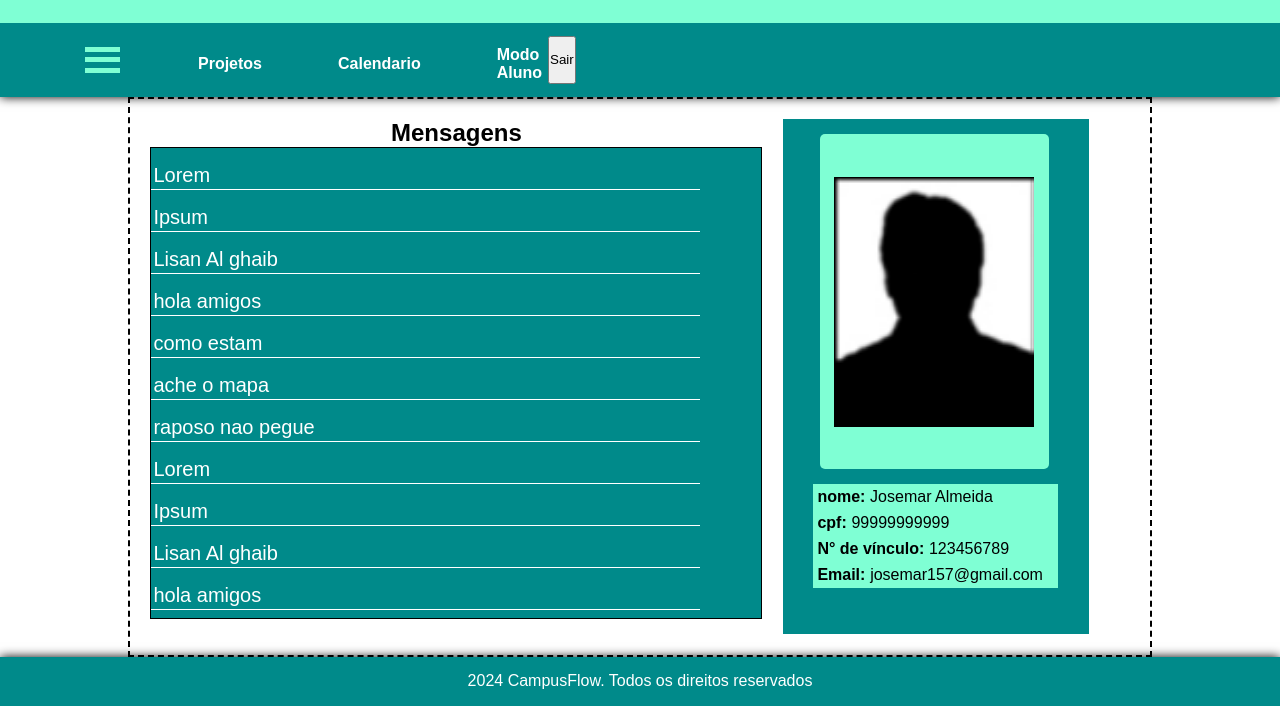
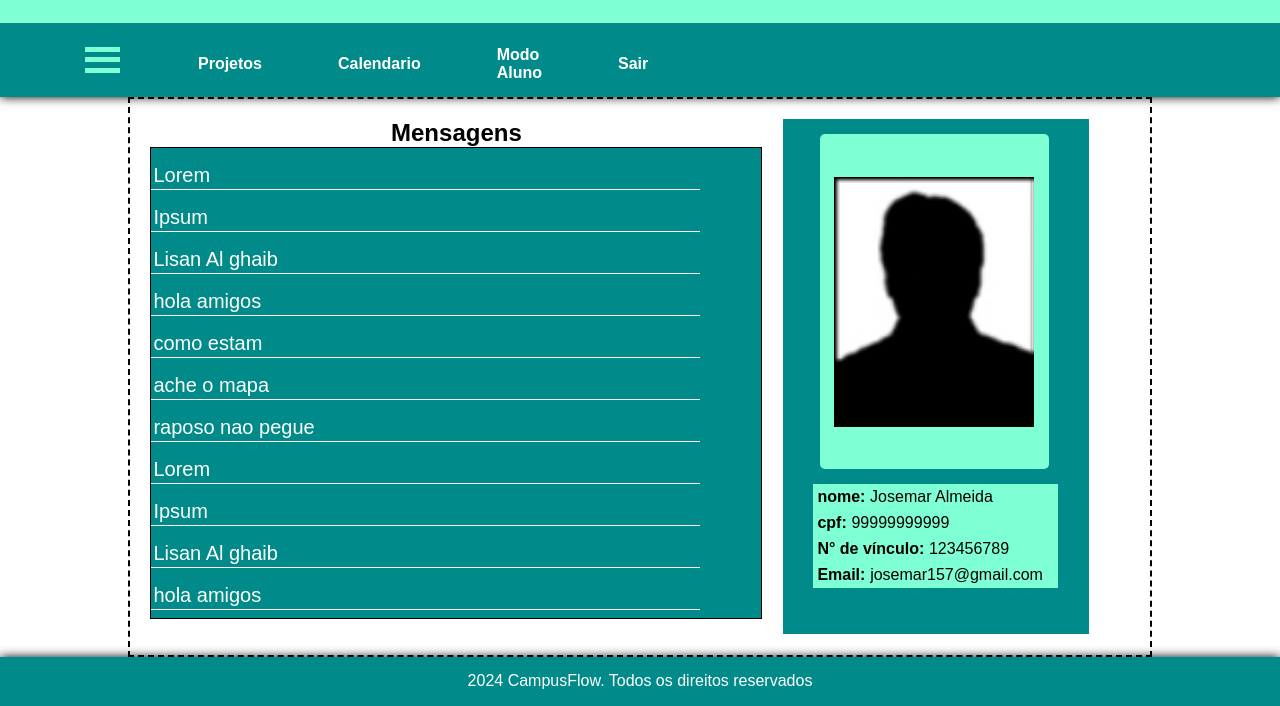
Before and after one commit to Ralphag-44/CampusFlow, a plain HTML site: page 2.html in a window 1280 px wide. Shown: the part 94-800 px from the top of the page. Drawn offline with Linux system fonts and the light colour scheme.

Commit message:
Update 2.html

```diff
--- a/2.html
+++ b/2.html
@@ -33,8 +33,9 @@
                     <a href="docente_projeto.html">Projetos</a>
                     <a href="calendario.html">Calendario</a>
                     <p class="modoAluno">Modo Aluno</p>
+                     <p onclick="javascript: document.location.href = 'index.html'">Sair</p>
                 </div>
-                <button onclick="javascript: document.location.href = 'index.html'">Sair</button>
+
             </nav>
         </header>
         <main>
```
